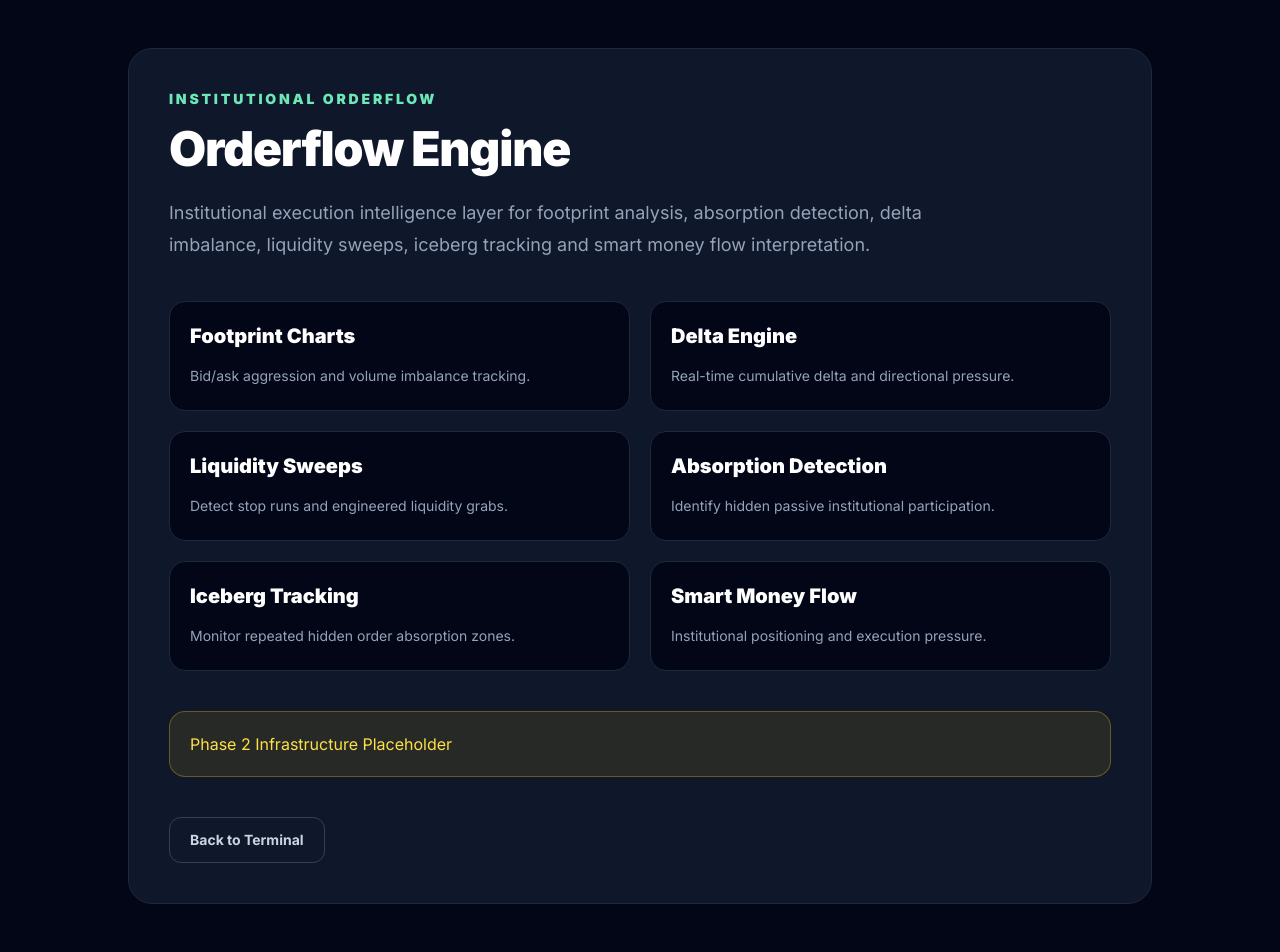
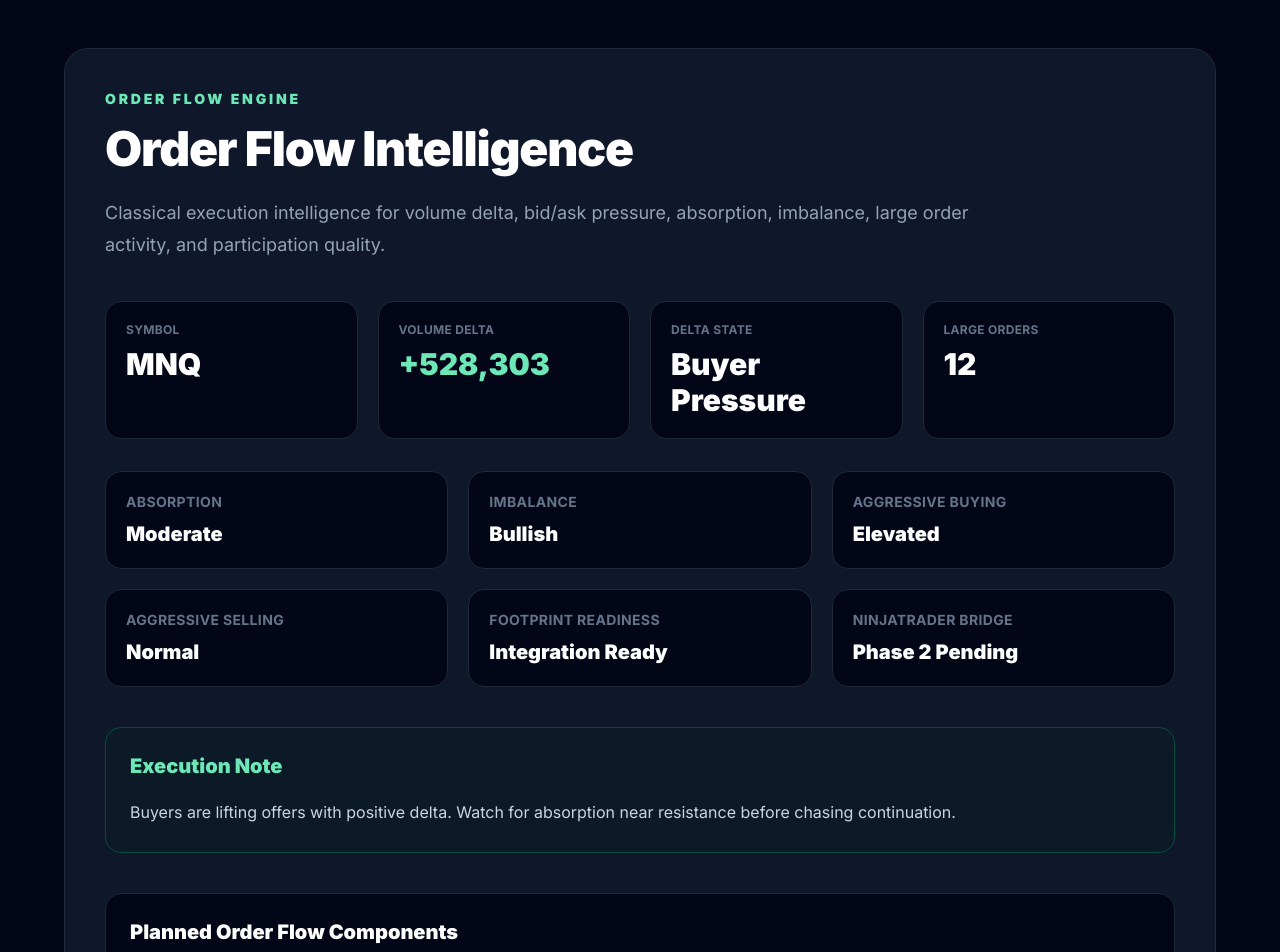
Before and after one commit to bearishbully-edge/bearishbullyedge.com, a Next.js app: page /dashboard/orderflow in a window 1280 px wide. Shown: the top 952 px of the page. Built offline with nearby package versions, Linux system fonts and the light colour scheme.

Commit message:
Add order flow intelligence page

```diff
--- a/app/dashboard/orderflow/page.tsx
+++ b/app/dashboard/orderflow/page.tsx
@@ -1,56 +1,76 @@
+const orderflowSnapshot = {
+  symbol: 'MNQ',
+  delta: '+528,303',
+  deltaState: 'Buyer Pressure',
+  absorption: 'Moderate',
+  imbalance: 'Bullish',
+  largeOrders: 12,
+  aggressiveBuying: 'Elevated',
+  aggressiveSelling: 'Normal',
+  executionNote:
+    'Buyers are lifting offers with positive delta. Watch for absorption near resistance before chasing continuation.',
+};
+
 export default function OrderflowPage() {
   return (
     <main className="min-h-screen bg-slate-950 px-6 py-12 text-white">
-      <div className="mx-auto max-w-5xl">
+      <div className="mx-auto max-w-6xl">
         <div className="rounded-3xl border border-slate-800 bg-slate-900 p-10">
           <div className="text-sm font-black uppercase tracking-[0.2em] text-emerald-300">
-            Institutional Orderflow
+            Order Flow Engine
           </div>
 
           <h1 className="mt-4 text-5xl font-black tracking-tight">
-            Orderflow Engine
+            Order Flow Intelligence
           </h1>
 
-          <p className="mt-6 max-w-3xl text-lg leading-8 text-slate-400">
-            Institutional execution intelligence layer for footprint analysis,
-            absorption detection, delta imbalance, liquidity sweeps, iceberg
-            tracking and smart money flow interpretation.
+          <p className="mt-6 max-w-4xl text-lg leading-8 text-slate-400">
+            Classical execution intelligence for volume delta, bid/ask pressure,
+            absorption, imbalance, large order activity, and participation quality.
           </p>
 
-          <div className="mt-10 grid gap-5 md:grid-cols-2">
-            <FeatureCard
-              title="Footprint Charts"
-              desc="Bid/ask aggression and volume imbalance tracking."
-            />
-
-            <FeatureCard
-              title="Delta Engine"
-              desc="Real-time cumulative delta and directional pressure."
-            />
-
-            <FeatureCard
-              title="Liquidity Sweeps"
-              desc="Detect stop runs and engineered liquidity grabs."
-            />
-
-            <FeatureCard
-              title="Absorption Detection"
-              desc="Identify hidden passive institutional participation."
-            />
-
-            <FeatureCard
-              title="Iceberg Tracking"
-              desc="Monitor repeated hidden order absorption zones."
-            />
-
-            <FeatureCard
-              title="Smart Money Flow"
-              desc="Institutional positioning and execution pressure."
-            />
+          <div className="mt-10 grid gap-5 md:grid-cols-2 lg:grid-cols-4">
+            <MetricCard label="Symbol" value={orderflowSnapshot.symbol} />
+            <MetricCard label="Volume Delta" value={orderflowSnapshot.delta} highlight />
+            <MetricCard label="Delta State" value={orderflowSnapshot.deltaState} />
+            <MetricCard label="Large Orders" value={String(orderflowSnapshot.largeOrders)} />
           </div>
 
-          <div className="mt-10 rounded-2xl border border-yellow-400/30 bg-yellow-400/10 p-5 text-yellow-300">
-            Phase 2 Infrastructure Placeholder
+          <div className="mt-8 grid gap-5 md:grid-cols-2 lg:grid-cols-3">
+            <FeatureCard title="Absorption" value={orderflowSnapshot.absorption} />
+            <FeatureCard title="Imbalance" value={orderflowSnapshot.imbalance} />
+            <FeatureCard title="Aggressive Buying" value={orderflowSnapshot.aggressiveBuying} />
+            <FeatureCard title="Aggressive Selling" value={orderflowSnapshot.aggressiveSelling} />
+            <FeatureCard title="Footprint Readiness" value="Integration Ready" />
+            <FeatureCard title="NinjaTrader Bridge" value="Phase 2 Pending" />
+          </div>
+
+          <div className="mt-10 rounded-2xl border border-emerald-900 bg-emerald-950/20 p-6">
+            <h2 className="text-xl font-black text-emerald-300">
+              Execution Note
+            </h2>
+
+            <p className="mt-4 leading-8 text-slate-300">
+              {orderflowSnapshot.executionNote}
+            </p>
+          </div>
+
+          <div className="mt-10 rounded-2xl border border-slate-800 bg-slate-950 p-6">
+            <h2 className="text-xl font-black text-white">
+              Planned Order Flow Components
+            </h2>
+
+            <ul className="mt-4 space-y-3 text-slate-400">
+              <li>• Bid / Ask Volume</li>
+              <li>• Volume Delta</li>
+              <li>• Cumulative Delta</li>
+              <li>• Absorption Detection</li>
+              <li>• Imbalance Detection</li>
+              <li>• Large Order Detection</li>
+              <li>• Footprint Chart Integration</li>
+              <li>• Execution Pressure Score</li>
+              <li>• Participation Quality Score</li>
+            </ul>
           </div>
 
           <a
@@ -65,22 +85,44 @@ export default function OrderflowPage() {
   );
 }
 
-function FeatureCard({
-  title,
-  desc,
+function MetricCard({
+  label,
+  value,
+  highlight,
 }: {
-  title: string;
-  desc: string;
+  label: string;
+  value: string;
+  highlight?: boolean;
 }) {
   return (
     <div className="rounded-2xl border border-slate-800 bg-slate-950 p-5">
-      <div className="text-xl font-black text-white">
-        {title}
+      <div className="text-xs font-bold uppercase tracking-wide text-slate-500">
+        {label}
       </div>
 
-      <div className="mt-3 text-sm leading-7 text-slate-400">
-        {desc}
+      <div
+        className={
+          highlight
+            ? 'mt-2 text-3xl font-black text-emerald-300'
+            : 'mt-2 text-3xl font-black text-white'
+        }
+      >
+        {value}
       </div>
     </div>
   );
 }
+
+function FeatureCard({ title, value }: { title: string; value: string }) {
+  return (
+    <div className="rounded-2xl border border-slate-800 bg-slate-950 p-5">
+      <div className="text-sm font-bold uppercase tracking-wide text-slate-500">
+        {title}
+      </div>
+
+      <div className="mt-2 text-xl font-black text-white">
+        {value}
+      </div>
+    </div>
+  );
+}
```
